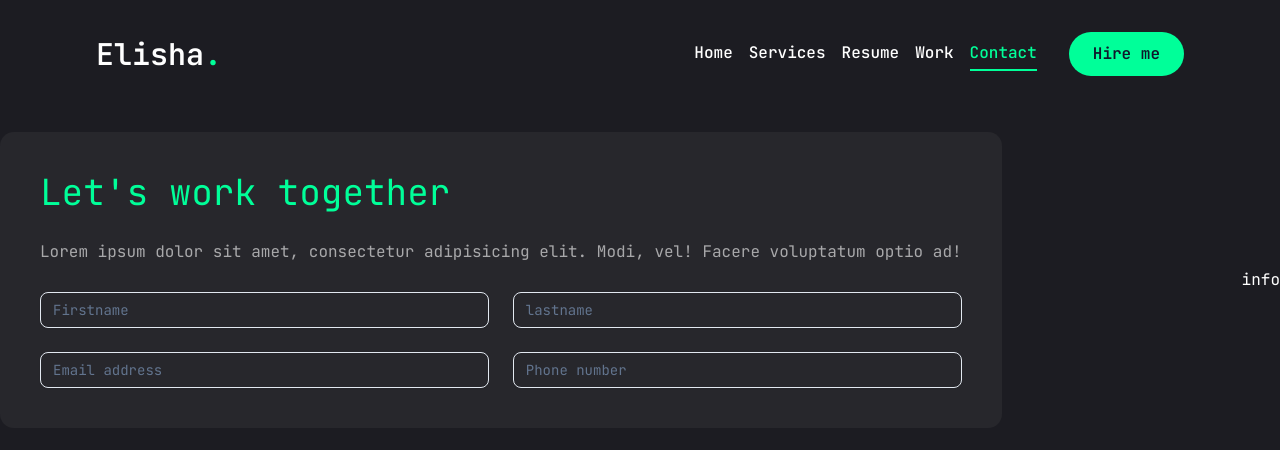
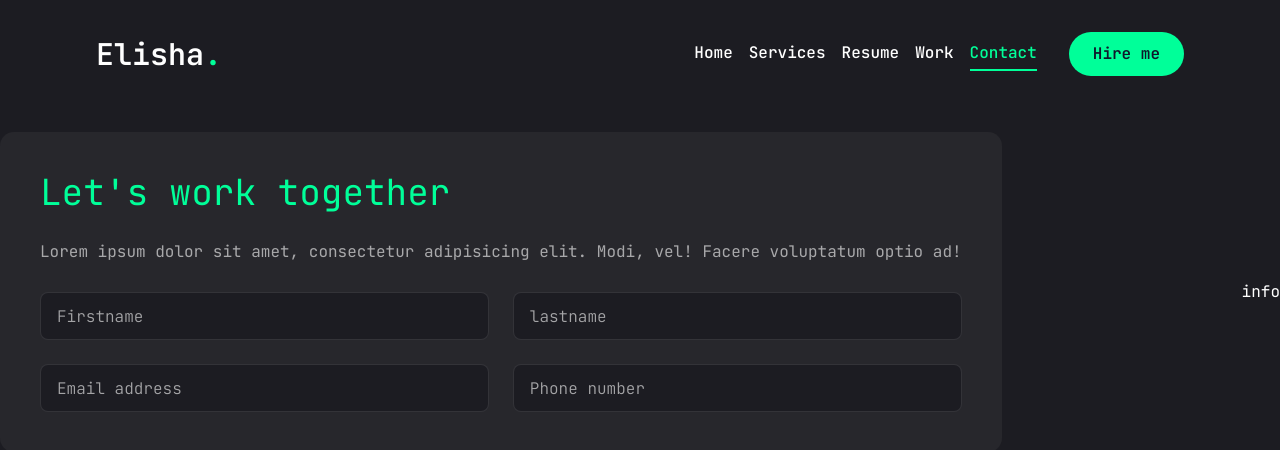
Before and after one commit to elishabhatti/elisha-portfolio, a Next.js app: page /contact in a window 1280 px wide. Shown: the top 450 px of the page. Built offline with nearby package versions, Linux system fonts and the light colour scheme.

Commit message:
added input own styling

```diff
--- a/components/ui/input.jsx
+++ b/components/ui/input.jsx
@@ -12,9 +12,7 @@ function Input({
       type={type}
       data-slot="input"
       className={cn(
-        "file:text-foreground placeholder:text-muted-foreground selection:bg-primary selection:text-primary-foreground dark:bg-input/30 border-input flex h-9 w-full min-w-0 rounded-md border bg-transparent px-3 py-1 text-base shadow-xs transition-[color,box-shadow] outline-none file:inline-flex file:h-7 file:border-0 file:bg-transparent file:text-sm file:font-medium disabled:pointer-events-none disabled:cursor-not-allowed disabled:opacity-50 md:text-sm",
-        "focus-visible:border-ring focus-visible:ring-ring/50 focus-visible:ring-[3px]",
-        "aria-invalid:ring-destructive/20 dark:aria-invalid:ring-destructive/40 aria-invalid:border-destructive",
+        "flex h-[48px] rounded-md border border-white/10 focus:border-[#00ff99] font-light bg-[#1C1C22] px-4 py-5 text-base placeholder:text-white/60 outline-none",
         className
       )}
       {...props} />
```
